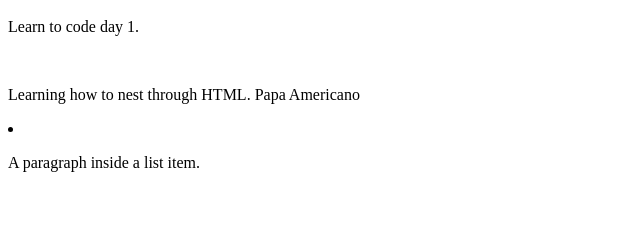
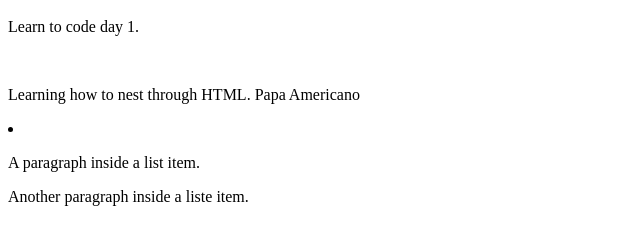
Before and after one commit to kalranishant/kalranishant.github.io, a plain HTML site: page index.html in a window 1280 px wide. Shown: the part 48-292 px from the top of the page, without its empty margins (0-640 px from the left). Drawn offline with Linux system fonts and the light colour scheme.

Commit message:
Nesting 3

```diff
--- a/index.html
+++ b/index.html
@@ -7,5 +7,6 @@
 	Papa Americano</p>
 	<li>
 		<p>A paragraph inside a list item.</P>
+			<p>Another paragraph inside a liste item.</p>
 </body>
 </html>
```
